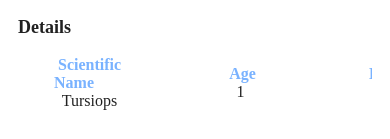
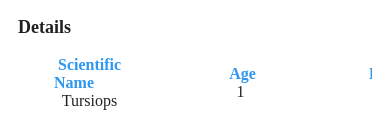
Before and after one commit to luamendonca21/FinTracker, a React Native app: screen / in a window 390 px wide. Shown: the part 302-441 px from the top of the page. Built offline with nearby package versions, Linux system fonts and the light colour scheme.

Commit message:
change on app theme color

```diff
--- a/app/components/AppButton.js
+++ b/app/components/AppButton.js
@@ -29,7 +29,7 @@ const styles = StyleSheet.create({
     marginVertical: 10,
     elevation: 2,
   },
-  text: { fontSize: 18, fontWeight: "bold" },
+  text: { fontSize: 18, fontWeight: "bold", color: defaultStyles.colors.white },
 });
 
 export default AppButton;
--- a/app/components/AppTextInput.js
+++ b/app/components/AppTextInput.js
@@ -32,7 +32,7 @@ const styles = StyleSheet.create({
     borderRadius: 50,
     padding: 12,
     borderWidth: 0.8,
-    borderColor: defaultStyles.colors.secondary,
+    borderColor: defaultStyles.colors.primary,
     elevation: 2,
     shadowColor: defaultStyles.colors.black,
     marginVertical: 10,
--- a/app/components/Detail.js
+++ b/app/components/Detail.js
@@ -34,7 +34,7 @@ const styles = StyleSheet.create({
     paddingHorizontal: 35,
     marginRight: 10,
   },
-  title: { fontWeight: "bold", color: defaultStyles.colors.secondary },
+  title: { fontWeight: "bold", color: defaultStyles.colors.primary },
   subTitle: { color: defaultStyles.colors.black },
 });
 
--- a/app/components/LinkButton.js
+++ b/app/components/LinkButton.js
@@ -23,7 +23,7 @@ const styles = StyleSheet.create({
     textDecorationLine: "underline",
     fontSize: 16,
     fontWeight: "bold",
-    color: defaultStyles.colors.secondary,
+    color: defaultStyles.colors.primary,
   },
 });
 
--- a/app/components/WavyFooter.js
+++ b/app/components/WavyFooter.js
@@ -10,7 +10,7 @@ const WavyFooter = ({
 }) => {
   return (
     <View style={style}>
-      <View style={{ backgroundColor: "#5990FF", height: customHeight }}>
+      <View style={{ backgroundColor: color, height: customHeight }}>
         <Svg
           height="160%"
           width="100%"
--- a/app/components/WavyHeader.js
+++ b/app/components/WavyHeader.js
@@ -10,9 +10,9 @@ const WavyHeader = ({
 }) => {
   return (
     <View style={style}>
-      <View style={{ backgroundColor: "#5990FF", height: customHeight }}>
+      <View style={{ backgroundColor: color, height: customHeight }}>
         <Svg
-          height="80%"
+          height="130%"
           width="100%"
           viewBox="0 0 1440 320"
           style={{ position: "absolute", top: customTop }}
--- a/app/config/colors.js
+++ b/app/config/colors.js
@@ -1,6 +1,6 @@
 export default {
-  primary: "#5990FF",
-  secondary: "#79B2FF",
+  primary: "#2f97ef",
+  secondary: "#37aff7",
   black: "#212121",
   white: "#fff",
   medium: "#BDBDBD",
--- a/app/screens/LoginScreen.js
+++ b/app/screens/LoginScreen.js
@@ -1,5 +1,6 @@
 import React from "react";
 import { View, StyleSheet } from "react-native";
+import defaultStyles from "../config/styles";
 import AppTextInput from "../components/AppTextInput";
 import AppText from "../components/AppText";
 import AppButton from "../components/AppButton";
@@ -9,9 +10,9 @@ const LoginScreen = (props) => {
   return (
     <>
       <WavyHeader
-        customHeight={120}
+        customHeight={160}
         customTop={100}
-        color="#5990FF"
+        color={defaultStyles.colors.primary}
         customWavePattern="M0,128L48,117.3C96,107,192,85,288,85.3C384,85,480,107,576,149.3C672,192,768,256,864,277.3C960,299,1056,277,1152,245.3C1248,213,1344,171,1392,149.3L1440,128L1440,0L1392,0C1344,0,1248,0,1152,0C1056,0,960,0,864,0C768,0,672,0,576,0C480,0,384,0,288,0C192,0,96,0,48,0L0,0Z"
         style={styles.wave}
       />
@@ -36,9 +37,9 @@ Log In!`}</AppText>
 };
 
 const styles = StyleSheet.create({
-  text: { fontSize: 26, fontWeight: "700" },
+  text: { fontSize: 26, fontWeight: "700", color: defaultStyles.colors.white },
   container: { marginTop: 10, padding: 20, flex: 1 },
-  inputsContainer: { marginTop: 100 },
+  inputsContainer: { marginTop: 150 },
   forgotPassword: {
     textAlign: "right",
   },
@@ -46,7 +47,7 @@ const styles = StyleSheet.create({
     flex: 1,
     justifyContent: "flex-end",
   },
-  wave: { width: "100%" },
+  wave: { width: "100%", position: "absolute" },
 });
 
 export default LoginScreen;
--- a/app/screens/RegisterScreen.js
+++ b/app/screens/RegisterScreen.js
@@ -4,14 +4,15 @@ import AppTextInput from "../components/AppTextInput";
 import AppText from "../components/AppText";
 import AppButton from "../components/AppButton";
 import Screen from "../components/Screen";
+import defaultStyles from "../config/styles";
 import WavyHeader from "../components/WavyHeader";
 const LoginScreen = (props) => {
   return (
     <>
       <WavyHeader
-        customHeight={120}
+        customHeight={160}
         customTop={100}
-        color="#5990FF"
+        color={defaultStyles.colors.primary}
         customWavePattern="M0,128L48,117.3C96,107,192,85,288,85.3C384,85,480,107,576,149.3C672,192,768,256,864,277.3C960,299,1056,277,1152,245.3C1248,213,1344,171,1392,149.3L1440,128L1440,0L1392,0C1344,0,1248,0,1152,0C1056,0,960,0,864,0C768,0,672,0,576,0C480,0,384,0,288,0C192,0,96,0,48,0L0,0Z"
         style={styles.wave}
       />
@@ -35,9 +36,9 @@ Sign Up!`}</AppText>
 };
 
 const styles = StyleSheet.create({
-  text: { fontSize: 26, fontWeight: "700" },
+  text: { fontSize: 26, fontWeight: "700", color: defaultStyles.colors.white },
   container: { marginTop: 10, padding: 20, flex: 1 },
-  inputsContainer: { marginTop: 100 },
+  inputsContainer: { marginTop: 150 },
   forgotPassword: {
     textAlign: "right",
   },
@@ -45,7 +46,7 @@ const styles = StyleSheet.create({
     flex: 1,
     justifyContent: "flex-end",
   },
-  wave: { width: "100%" },
+  wave: { width: "100%", position: "absolute" },
 });
 
 export default LoginScreen;
--- a/app/screens/SettingsScreen.js
+++ b/app/screens/SettingsScreen.js
@@ -11,7 +11,7 @@ const SettingsScreen = (props) => {
       title: "Account",
       icon: {
         name: "account-settings",
-        iconColor: defaultStyles.colors.black,
+        iconColor: defaultStyles.colors.white,
         backgroundColor: defaultStyles.colors.secondary,
       },
     },
@@ -20,8 +20,8 @@ const SettingsScreen = (props) => {
       title: "Notifications",
       icon: {
         name: "bell",
-        iconColor: defaultStyles.colors.black,
-        backgroundColor: defaultStyles.colors.secondary,
+        iconColor: defaultStyles.colors.white,
+        backgroundColor: defaultStyles.colors.primary,
       },
     },
     {
@@ -29,8 +29,8 @@ const SettingsScreen = (props) => {
       title: "Permissions",
       icon: {
         name: "account-lock",
-        iconColor: defaultStyles.colors.black,
-        backgroundColor: defaultStyles.colors.secondary,
+        iconColor: defaultStyles.colors.white,
+        backgroundColor: defaultStyles.colors.primary,
       },
     },
     {
@@ -38,8 +38,8 @@ const SettingsScreen = (props) => {
       title: "About",
       icon: {
         name: "information",
-        iconColor: defaultStyles.colors.black,
-        backgroundColor: defaultStyles.colors.secondary,
+        iconColor: defaultStyles.colors.white,
+        backgroundColor: defaultStyles.colors.primary,
       },
     },
   ];
--- a/app/screens/WelcomeScreen.js
+++ b/app/screens/WelcomeScreen.js
@@ -16,7 +16,7 @@ const WelcomeScreen = (props) => {
       <WavyFooter
         customHeight={400}
         customButtom={120}
-        color="#5990FF"
+        color={defaultStyles.colors.primary}
         customWavePattern="M0,192L48,208C96,224,192,256,288,250.7C384,245,480,203,576,160C672,117,768,75,864,101.3C960,128,1056,224,1152,250.7C1248,277,1344,235,1392,213.3L1440,192L1440,320L1392,320C1344,320,1248,320,1152,320C1056,320,960,320,864,320C768,320,672,320,576,320C480,320,384,320,288,320C192,320,96,320,48,320L0,320Z"
         style={styles.wave}
       />
```
